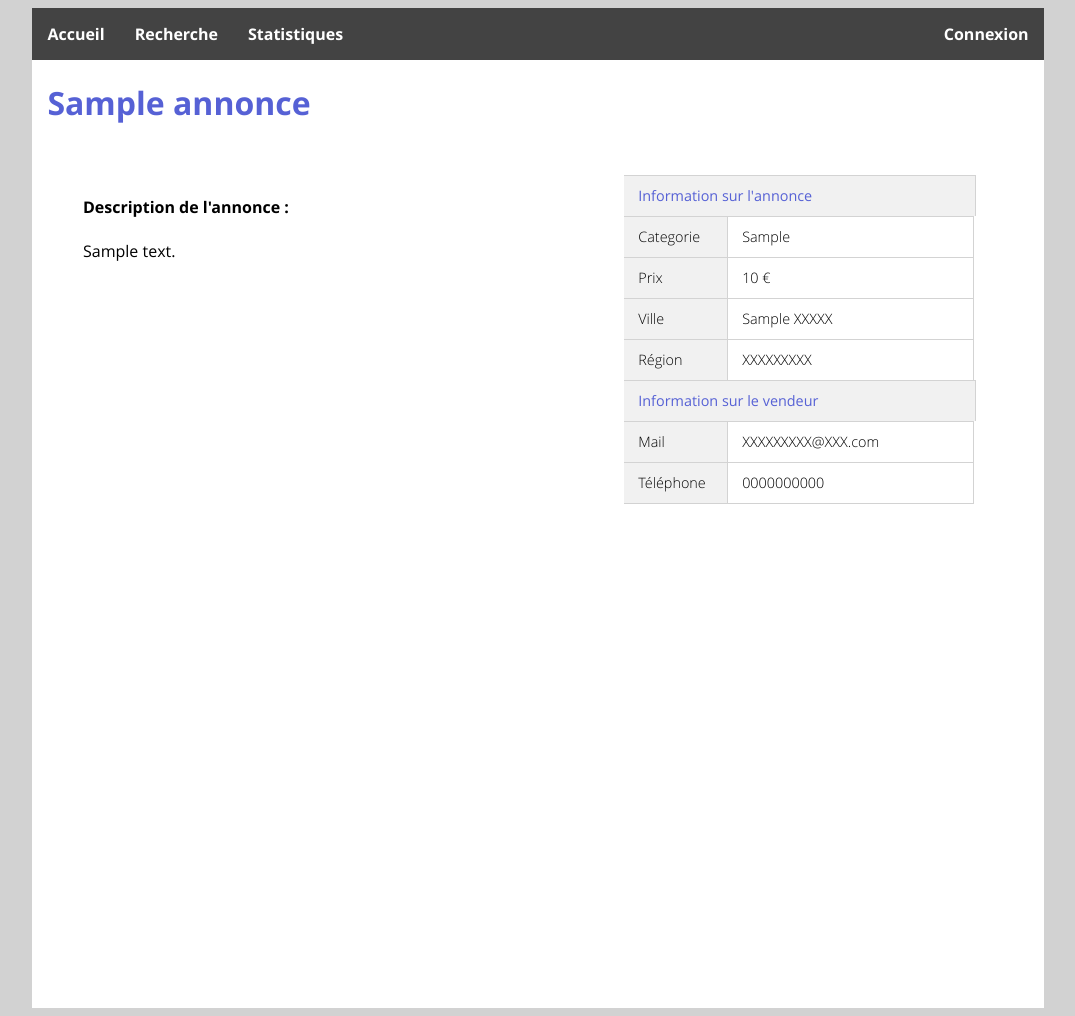
After one commit to baptistemeunier/Le-mauvais-coin, a PHP site: page /annonce in a window 1280 px wide. The commit adds this page. Shown: the whole page, without its empty margins (102-1177 px from the left). Run offline with PHP 8.4, Linux system fonts and the light colour scheme; tables that the repository leaves empty or names only in its code hold one stand-in row (values such as "Sample post").

Commit message:
Ajout de la lecture des annonces un à une

```diff
--- a/Class/Database.php
+++ b/Class/Database.php
@@ -110,4 +110,23 @@ class Database
 
 	}
 
+	/**
+	 * @param $id
+	 * @return false|Annonce
+	 */
+	public function findAnnonce($id)
+	{
+		$query = $this->db->prepare('SELECT a.id, a.titre, a.description, a.prix, a.date, a.categorie_id, c.categorie , v.ville
+		FROM annonces AS a
+		LEFT JOIN categories AS c ON c.id = a.categorie_id
+		LEFT JOIN villes AS v ON v.id = a.ville_id
+		WHERE a.id = :id
+		ORDER BY date DESC');
+		$query->bindParam('id', $id, PDO::PARAM_INT);
+		$query->execute();
+		$annonce = $query->fetchObject('Annonce');
+		$query->closeCursor();
+		return $annonce;
+	}
+
 }
--- /dev/null
+++ b/View/annonce.php
@@ -0,0 +1,40 @@
+<?php include 'header.php'; // Appel du template contenant les balises <head>, <header> ?>
+<div class="grille">
+	<div class="collone collone-6">
+		<h4>Description de l'annonce : </h4>
+		<?= $annonce->getDescription() ?>
+	</div>
+	<div class="collone collone-4">
+		<div class="info-line">
+			<p class="inline">Information sur l'annonce</p>
+		</div>
+		<div class="info-line">
+			<p class="name">Categorie</p>
+			<p class="value"><?= $annonce->getCategorieFormat() ?></p>
+		</div>
+		<div class="info-line">
+			<p class="name">Prix</p>
+			<p class="value"><?= ($annonce->getPrixFormat() != "")?$annonce->getPrixFormat():"Non spécifié" ?></p>
+		</div>
+		<div class="info-line">
+			<p class="name">Ville</p>
+			<p class="value"><?= $annonce->getVille() ?> XXXXX</p>
+		</div>
+		<div class="info-line">
+			<p class="name">Région</p>
+			<p class="value">XXXXXXXXX</p>
+		</div>
+		<div class="info-line">
+			<p class="inline">Information sur le vendeur</p>
+		</div>
+		<div class="info-line">
+			<p class="name">Mail</p>
+			<p class="value">XXXXXXXXX@XXX.com</p>
+		</div>
+		<div class="info-line">
+			<p class="name">Téléphone</p>
+			<p class="value">0000000000</p>
+		</div>
+	</div>
+</div>
+<?php include 'footer.php'; // Appel du template contenant les balises <footer> ?>
--- a/View/blockannonce.php
+++ b/View/blockannonce.php
@@ -10,7 +10,7 @@ if($k%2 == 0): ?>
 	<div class="collone collone-4">
 		<article>
 			<header>
-				<a href="#"><?= $annonce->getTitreFormat() ?></a>
+				<a href="annonce.php?id=<?= $annonce->getId() ?>"><?= $annonce->getTitreFormat() ?></a>
 			</header>
 			<p class="info">
 				<?= $annonce->getVille() ?>
--- /dev/null
+++ b/annonce.php
@@ -0,0 +1,21 @@
+<?php
+/**
+ * annonce.php
+ * Page permetant d'afficher une annonce
+ **/
+session_start();
+
+/* Chargement de autoloader et de la classe App */
+require_once "Class/autoloader.php";
+$App = new App();
+
+$id = (isset($_GET['id']) && is_numeric($_GET['id']))?$_GET['id']:1;
+
+/* Récuperation de l'annonce */
+$annonce = $App->getDBInstance()->findAnnonce($id);
+
+$App->getTemplate()->set("titre", $annonce->getTitre());
+$App->getTemplate()->set("title", $annonce->getTitre().' - Le mauvais coin');
+/* Affichage de la page */
+echo $App->render("annonce", array('annonce' => $annonce));
+?>
--- a/css/base.css
+++ b/css/base.css
@@ -52,7 +52,7 @@ header li a{
 }
 
 header li a:hover {
-    background-color: #E0BB15;
+    background-color: #5661d5;
 }
 
 header li ul{
@@ -67,37 +67,73 @@ header li:hover ul{
 
 h1{
     padding-left: 15px;
-    color: #E0BB15;
+    color: #5661d5;
 }
 /**
  * Systeme de grille
  */
 .grille{
-    margin-bottom: 15px;
+    margin: 5%;
 }
 .grille .collone{
     display: inline-block;
+    vertical-align:top;
 }
 .grille .collone-1{
     width: 8.33%;
 }
+.grille .collone-3{
+    width: 29%;
+}
 .grille .collone-4{
-    width: 33.32%;
+    width: 39%;
 }
+
 .grille .collone-5{
-    width: 41.65%;
+    width: 49%;
 }
 .grille .collone-6{
-    width: 49.98%;
+    width: 59%;
 }
+.info-line{
+    width: 100%;
 
+}
+.info-line p{
+    float: left;
+    margin: 0;
+    padding-left: 4%;
+    border-top: 1px #D3D3D3 solid;
+    border-right: 1px #D3D3D3 solid;
+    line-height: 40px;
+    font-weight: 300;
+    font-size: 0.9em;
+}
+.info-line:last-child p{
+    border-bottom: 1px #D2D2D2 solid;
+}
+.info-line .inline{
+    font-weight: 500;
+    background-color: rgba(210, 210, 210, 0.32);
+    width: 95%;
+    color: #5661d5;
+}
+.info-line .name{
+    background-color: rgba(210, 210, 210, 0.32);
+    width: 25%;
+}
+.info-line .value{
+    width: 65%;
+    /*    margin: 0;
+        padding: 0;*/
+}
 article{
-    border: #E0BB15 1px solid;
+    border: #5661d5 1px solid;
     position: relative;
 }
 article footer{
     background-color: #434343;
-    border: #E0BB15 1px solid;
+    border: #5661d5 1px solid;
 }
 article footer p{
     font-weight: 300;
@@ -114,7 +150,7 @@ article header{
 }
 article a{
     font-weight: 400;
-    color: #E0BB15;
+    color: #5661d5;
     text-decoration: none;
     margin: 5px;
 }
@@ -125,13 +161,14 @@ article .info{
     font-weight:300;
 }
 
+
 .prix{
     font-weight: 400;
     position: absolute;
     right: 15%;
     bottom: 40px;
     font-size: 2em;
-    color: #E0BB15;
+    color: #5661d5;
 }
 
 .message-global{
```
